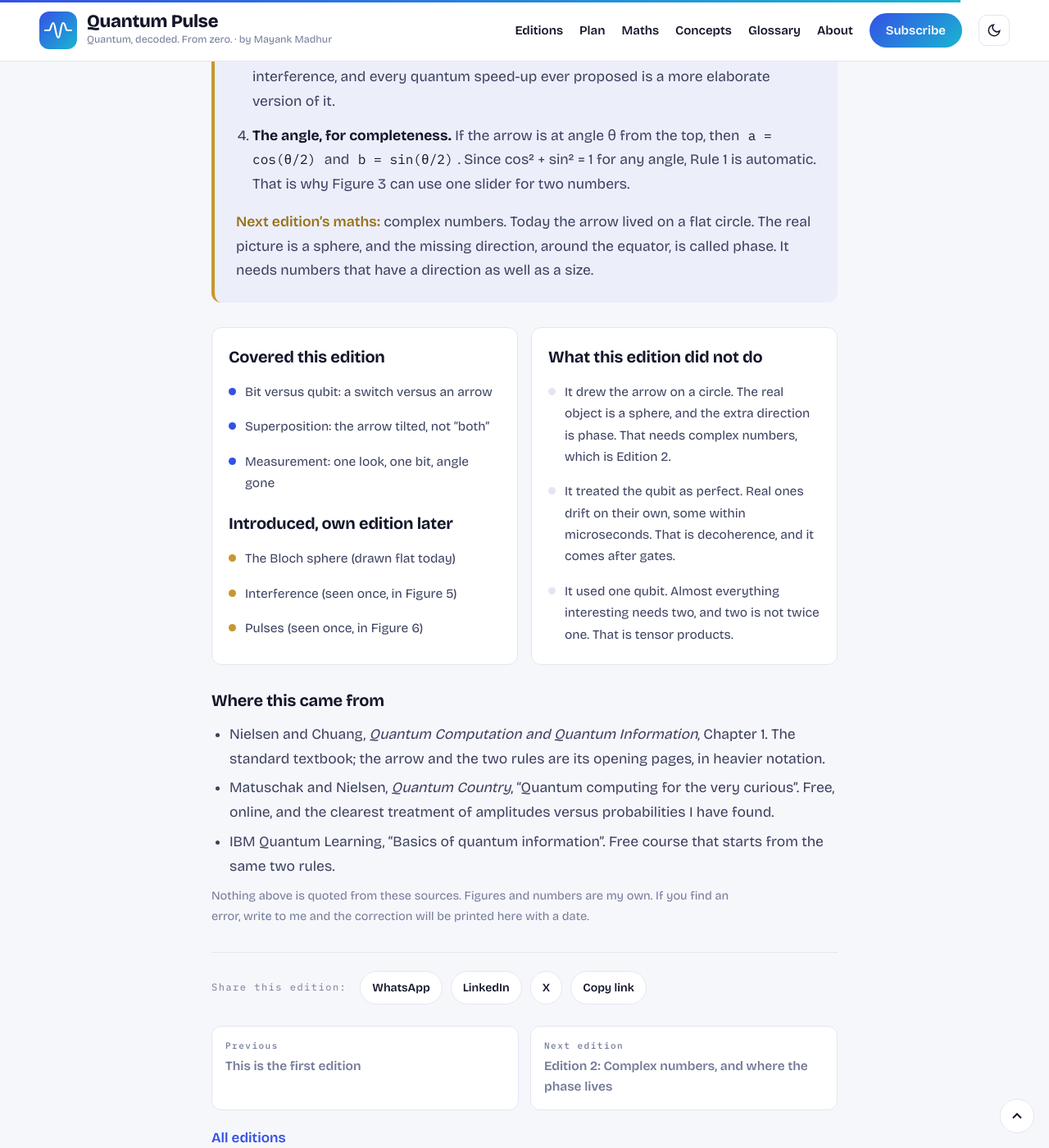
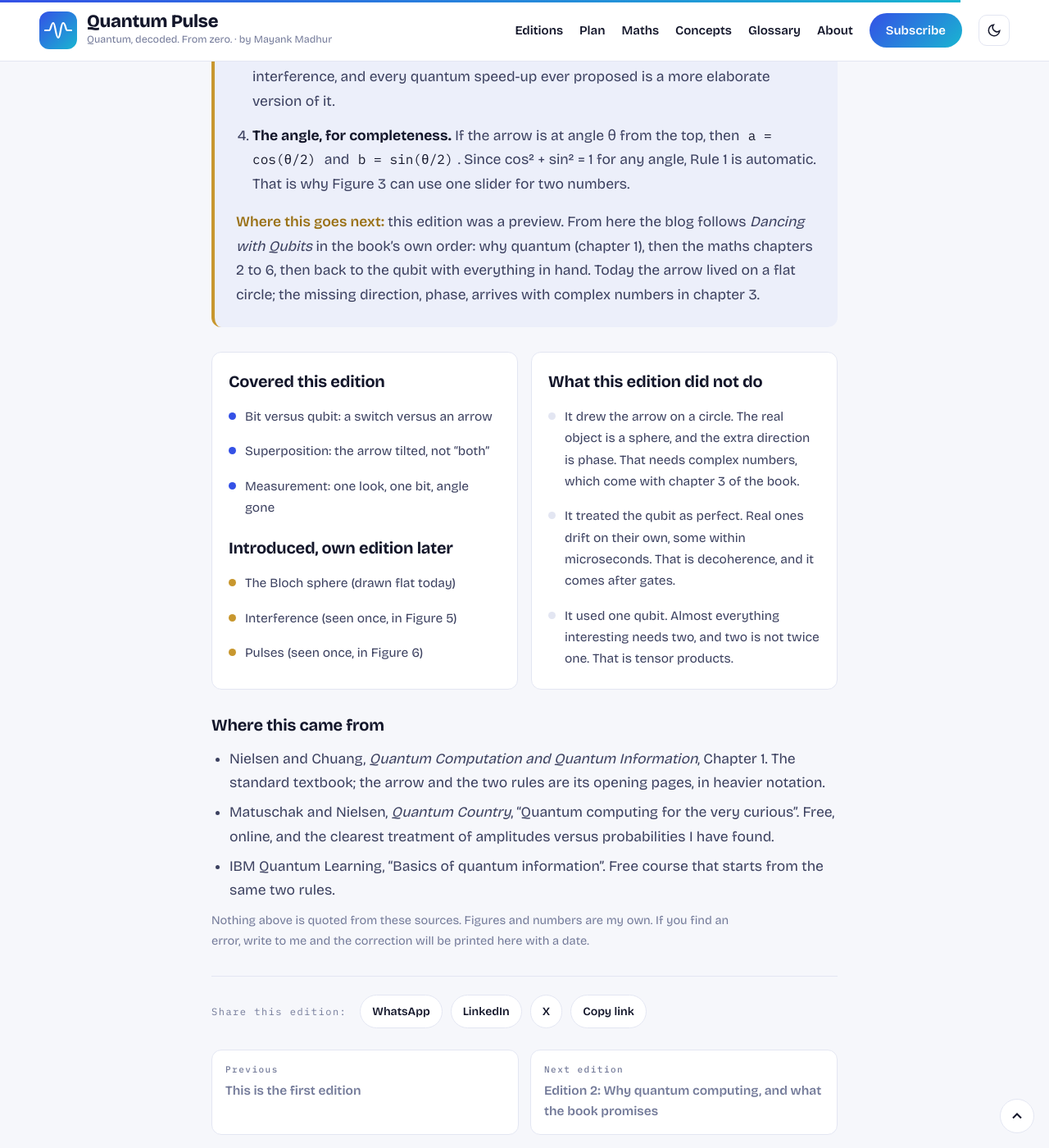
Before and after one commit to mayankmarch25/quantumpulse, a Jekyll site: the page built from _posts/2026-11-10-a-bit-a-coin-and-a-qubit.md, in a window 1280 px wide and 1400 px high, scrolled down 6349 px. Shown: the whole window at 82% size. Built offline with Jekyll 4.4.1, drawn with Linux system fonts in a browser that asks for light colours.

Commit message:
Add files via upload

```diff
--- a/_posts/2026-11-10-a-bit-a-coin-and-a-qubit.md
+++ b/_posts/2026-11-10-a-bit-a-coin-and-a-qubit.md
@@ -6,7 +6,7 @@ category: Core concepts
 tags: [Computing, Qubit, Superposition, Measurement]
 maths: [Vectors, Probability]
 read_time: 12
-next_title: "Edition 2: Complex numbers, and where the phase lives"
+next_title: "Edition 2: Why quantum computing, and what the book promises"
 ---
 <div class="jump">
 <span>IN THIS EDITION</span>
@@ -104,7 +104,7 @@ The two contributions to <span class="k">b</span> are equal and opposite, so the
 <strong>The angle, for completeness.</strong> If the arrow is at angle θ from the top, then <span class="k">a = cos(θ/2)</span> and <span class="k">b = sin(θ/2)</span>. Since cos² + sin² = 1 for any angle, Rule 1 is automatic. That is why Figure 3 can use one slider for two numbers.
 </li>
 </ol>
-<p style="margin-top:16px"><span class="cond">Next edition’s maths:</span> complex numbers. Today the arrow lived on a flat circle. The real picture is a sphere, and the missing direction, around the equator, is called phase. It needs numbers that have a direction as well as a size.</p>
+<p style="margin-top:16px"><span class="cond">Where this goes next:</span> this edition was a preview. From here the blog follows <em>Dancing with Qubits</em> in the book’s own order: why quantum (chapter 1), then the maths chapters 2 to 6, then back to the qubit with everything in hand. Today the arrow lived on a flat circle; the missing direction, phase, arrives with complex numbers in chapter 3.</p>
 </section>
 
 <div class="cover">
@@ -125,7 +125,7 @@ The two contributions to <span class="k">b</span> are equal and opposite, so the
 <div>
 <h3>What this edition did not do</h3>
 <ul class="not">
-<li>It drew the arrow on a circle. The real object is a sphere, and the extra direction is phase. That needs complex numbers, which is Edition 2.</li>
+<li>It drew the arrow on a circle. The real object is a sphere, and the extra direction is phase. That needs complex numbers, which come with chapter 3 of the book.</li>
 <li>It treated the qubit as perfect. Real ones drift on their own, some within microseconds. That is decoherence, and it comes after gates.</li>
 <li>It used one qubit. Almost everything interesting needs two, and two is not twice one. That is tensor products.</li>
 </ul>
```
